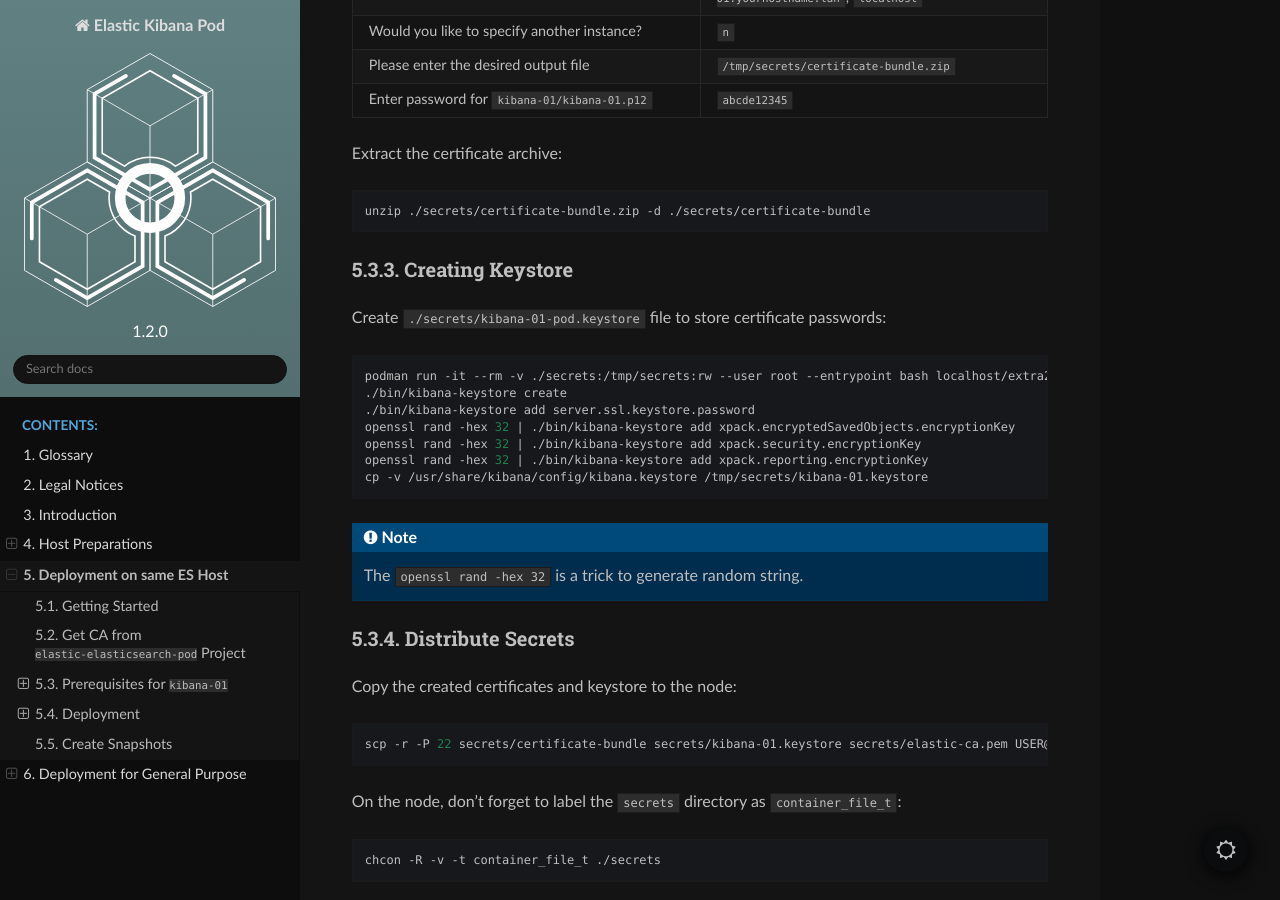
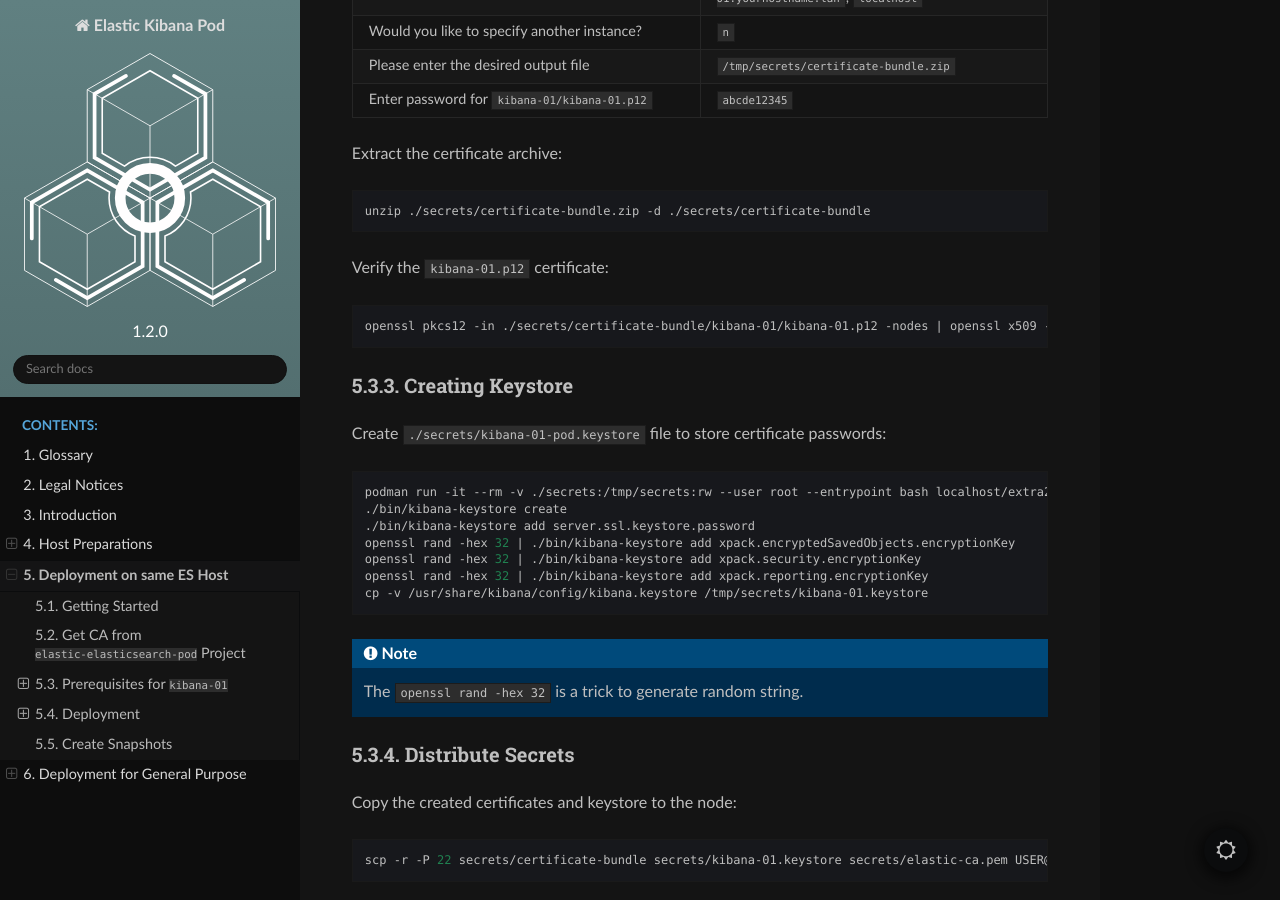
Before and after one commit to extra2000/elastic-kibana-pod, a Sphinx documentation site: the page built from docs/source/example_podman_elk.rst, in a window 1280 px wide and 900 px high, scrolled down 2128 px. Built offline with Sphinx 7.4.7 and the Read the Docs theme 2.0.0, drawn with Linux system fonts in a browser that asks for light colours.

Commit message:
docs(deployments): add instructions to check certificate

```diff
--- a/docs/source/example_podman_elk.rst
+++ b/docs/source/example_podman_elk.rst
@@ -116,6 +116,12 @@ Extract the certificate archive:
 
     unzip ./secrets/certificate-bundle.zip -d ./secrets/certificate-bundle
 
+Verify the ``kibana-01.p12`` certificate:
+
+.. code-block:: bash
+
+    openssl pkcs12 -in ./secrets/certificate-bundle/kibana-01/kibana-01.p12 -nodes | openssl x509 -noout -text | less
+
 Creating Keystore
 ~~~~~~~~~~~~~~~~~
 
--- a/docs/source/example_podman_general.rst
+++ b/docs/source/example_podman_general.rst
@@ -114,6 +114,12 @@ Extract the certificate archive:
 
     unzip ./secrets/certificate-bundle.zip -d ./secrets/certificate-bundle
 
+Verify the ``kibana-01.p12`` certificate:
+
+.. code-block:: bash
+
+    openssl pkcs12 -in ./secrets/certificate-bundle/kibana-01/kibana-01.p12 -nodes | openssl x509 -noout -text | less
+
 Creating Keystore
 ~~~~~~~~~~~~~~~~~
 
```
